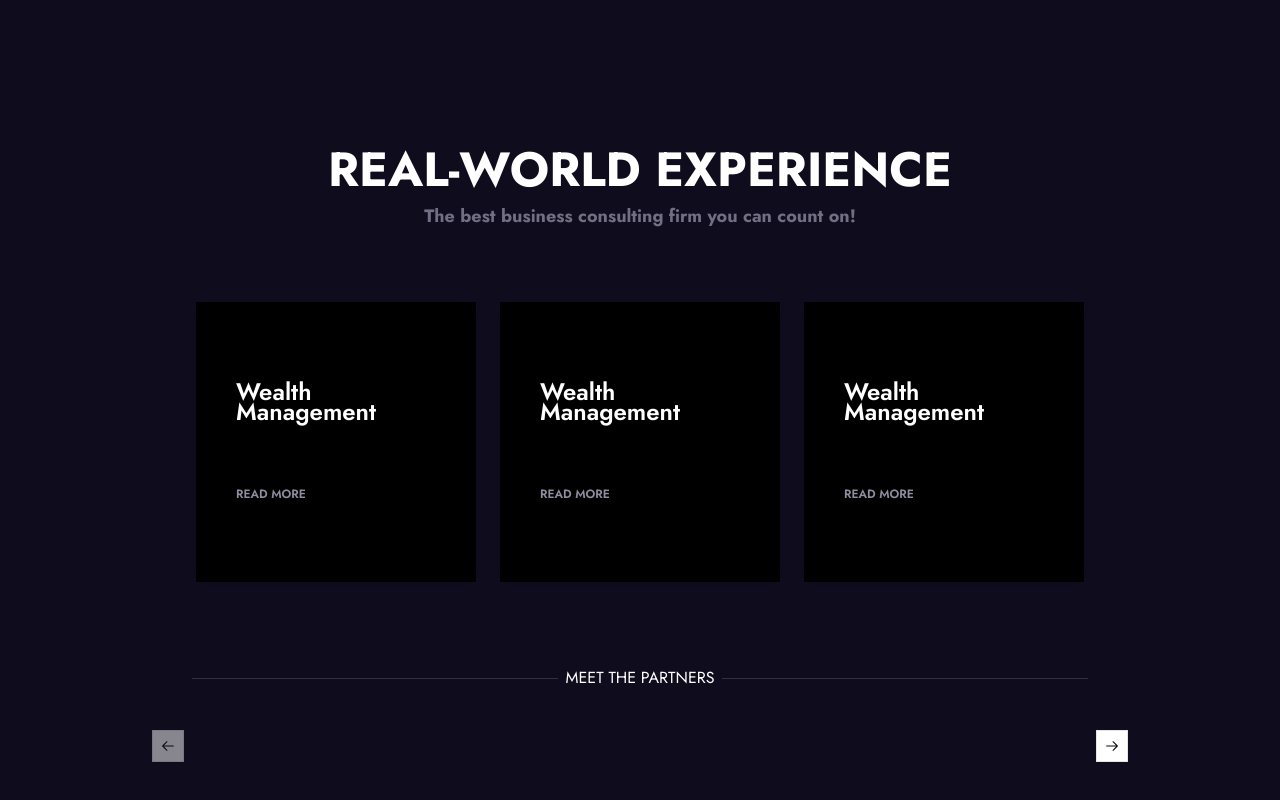
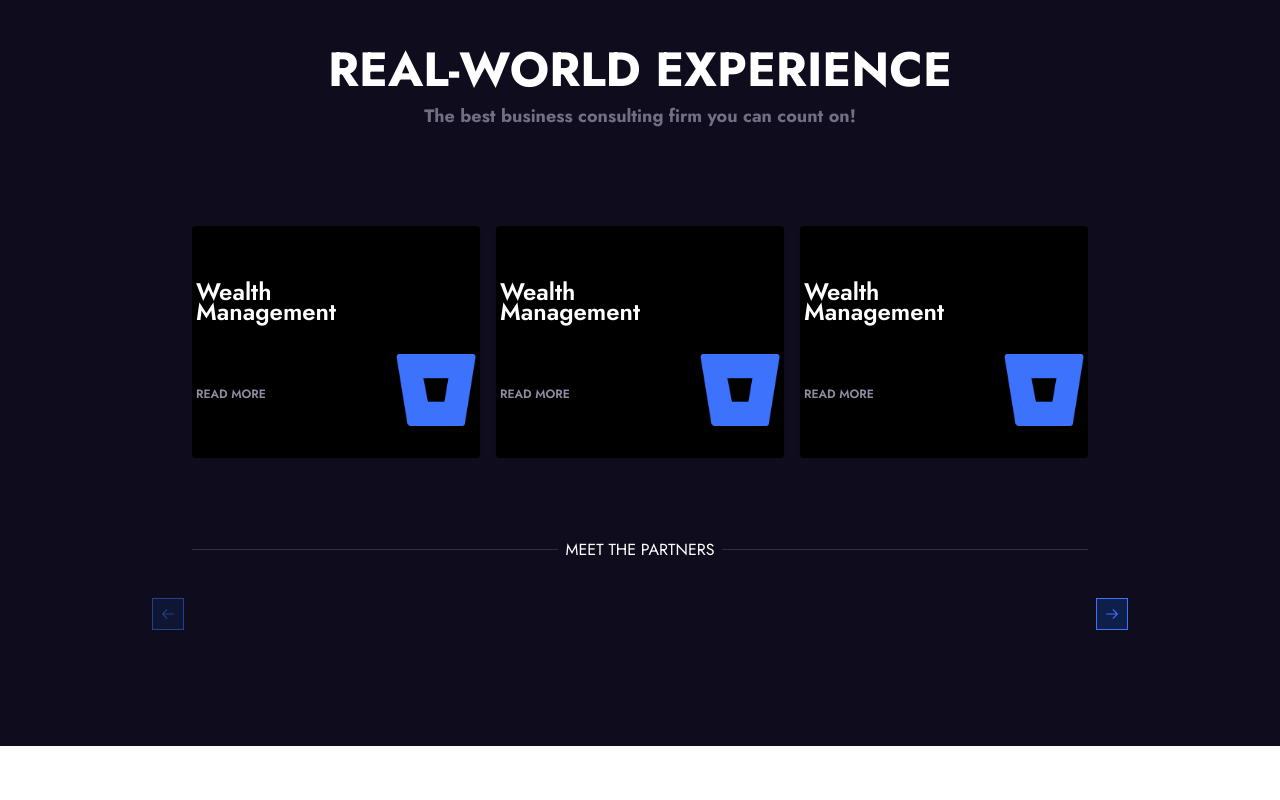
Before and after one commit to Olaoluwa2170/fontend-design-test, a React (Vite) app: page / in a window 1280 px wide. Shown: the part 870-1670 px from the top of the page. After the commit the page ends 1616 px from the top, so only its background shows below. Built offline with nearby package versions, Linux system fonts and the light colour scheme.

Commit message:
Refactor HeroSection component and improve carousel styling

```diff
--- a/src/components/HeroSection.tsx
+++ b/src/components/HeroSection.tsx
@@ -32,17 +32,21 @@ const HeroSection = () => {
           </div>
         </DefaultWidth>
       </section>
-      <section className="bg-[#0F0D1D] h-[120vh] pt-[12.5rem]">
+      <section className="bg-[#0F0D1D] h-screen pt-[100px]">
         <DefaultWidth>
           <div>
-            <h2 className="text-white text-5xl font-bold text-center">REAL-WORLD EXPERIENCE</h2>
-            <p className="text-center text-[#726F84] text-lg font-bold mt-2">The best business consulting firm you can count on!</p>
+            <h2 className="text-white text-5xl font-bold text-center">
+              REAL-WORLD EXPERIENCE
+            </h2>
+            <p className="text-center text-[#726F84] text-lg font-bold mt-2">
+              The best business consulting firm you can count on!
+            </p>
             <div className="w-full flex flex-col h-[50vh] items-center justify-center">
               <Carousel
                 opts={{
                   align: "start",
                 }}
-                className="w-full max-w-[950px] mt-32"
+                className="w-full max-w-[60.3125rem] mt-32"
               >
                 <CarouselContent>
                   {Array.from({ length: 5 }).map((_, index) => (
@@ -50,9 +54,9 @@ const HeroSection = () => {
                       key={index}
                       className="md:basis-1/2 lg:basis-1/3"
                     >
-                      <div className="p-1">
-                        <Card className="border-none">
-                          <CardContent className="flex aspect-square items-center bg-black justify-center p-6 px-20">
+                      <div className="">
+                        <Card className="border-none rounded bg-black">
+                          <CardContent className="flex items-center bg-black justify-center p-8 rounded">
                             <div className="">
                               <p className="text-white text-2xl leading-5 font-semibold w-[200px]">
                                 Wealth Management
@@ -61,23 +65,27 @@ const HeroSection = () => {
                                 READ MORE
                               </p>
                             </div>
-                            <div>
-                               <img src="./bitbucket.png" alt="" />
-                            </div>
+                            <img
+                              src="./bitbucket.png"
+                              className="w-20 mt-24 hover:scale-110 duration-300 cursor-pointer"
+                              alt="bitbucket"
+                            />
                           </CardContent>
                         </Card>
                       </div>
                     </CarouselItem>
                   ))}
                 </CarouselContent>
-                <CarouselPrevious className="rounded-none translate-y-72 -left-10"/>
-                <CarouselNext className="rounded-none translate-y-72 -right-10"/>
+                <CarouselPrevious className="rounded-none translate-y-64 -left-10 bg-[#0e1f49] text-[#3C72FC]  border border-[#3C72FC]" />
+                <CarouselNext className="rounded-none translate-y-64 -right-10 bg-[#0e1f49] border text-[#3C72FC] border-[#3C72FC]" />
               </Carousel>
-                <div className="text-white h-[70%] pt-20 w-full flex items-center gap-2 justify-center">
-                  <div className="h-[0.0625rem] flex-grow shrink-0 bg-[#32303D]"></div>
-                  <p className="semi-bold text-base uppercase">meet the partners</p>
-                  <div className="h-[0.0625rem] w-max flex-grow shrink-0 bg-[#32303D]"></div>
-                </div>
+              <div className="text-white h-[70%] pt-20 w-full flex items-center gap-2 justify-center">
+                <div className="h-[0.0625rem] flex-grow shrink-0 bg-[#32303D]"></div>
+                <p className="semi-bold text-base uppercase">
+                  meet the partners
+                </p>
+                <div className="h-[0.0625rem] w-max flex-grow shrink-0 bg-[#32303D]"></div>
+              </div>
             </div>
           </div>
         </DefaultWidth>
```
